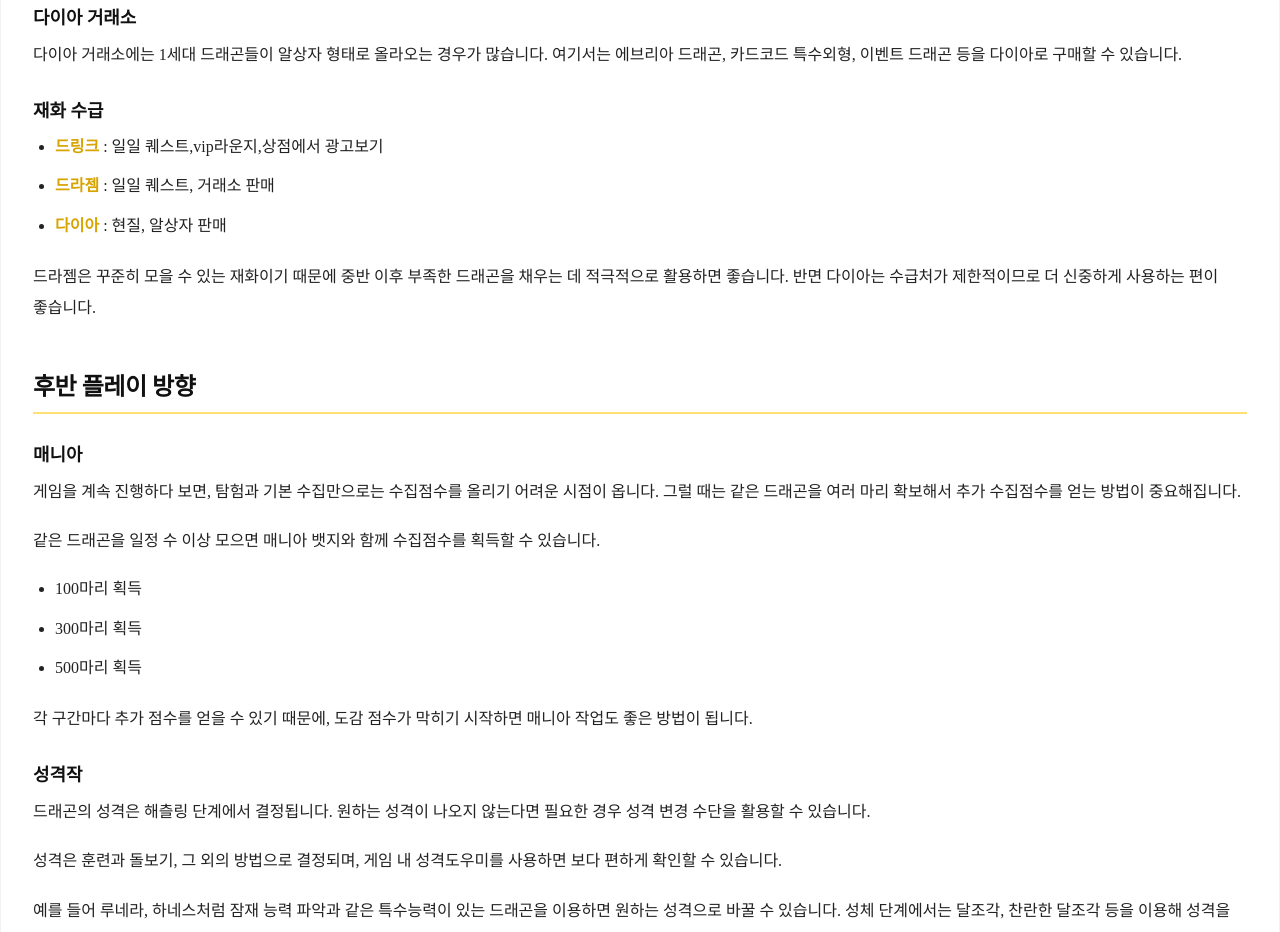
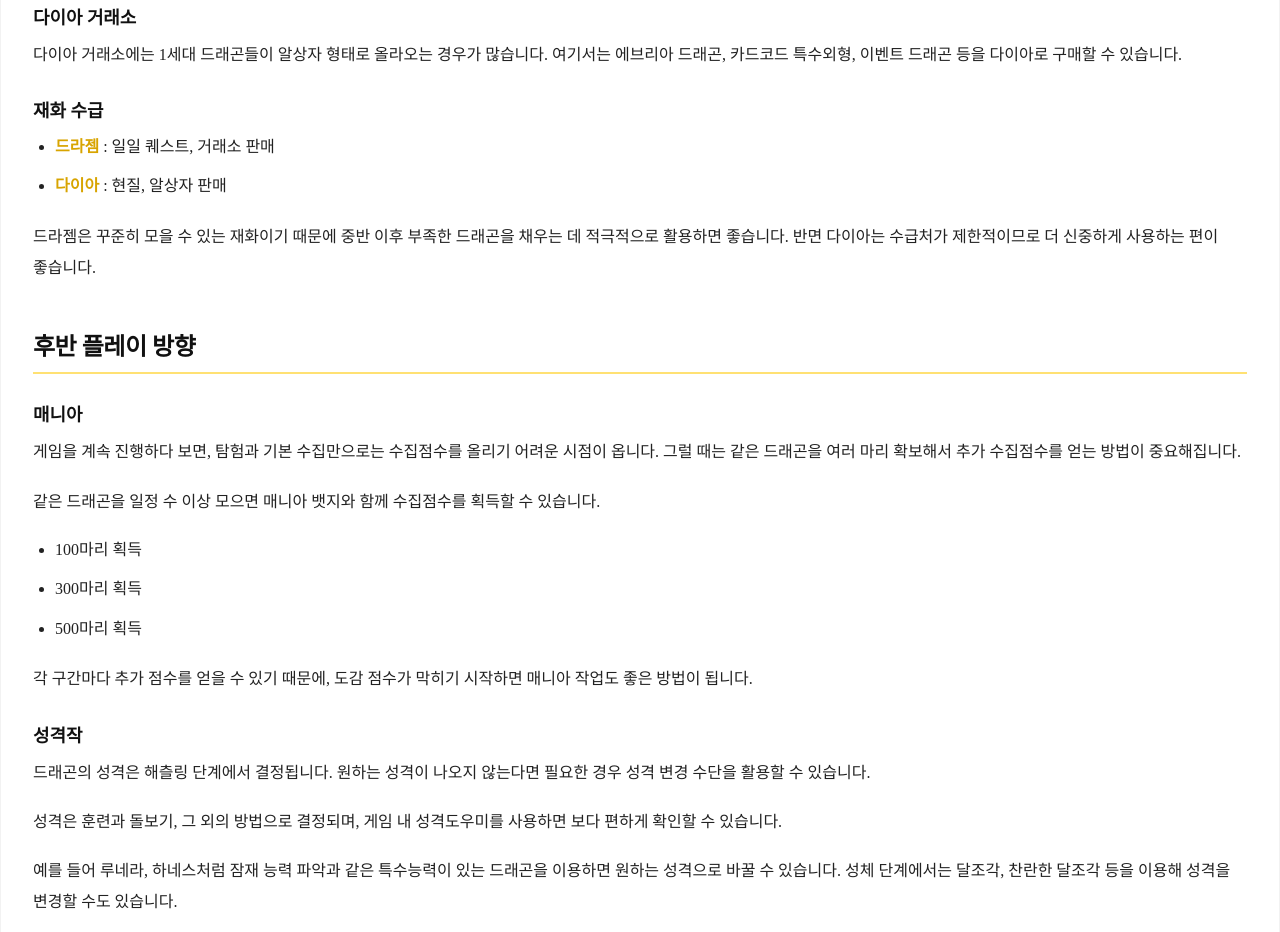
Before and after one commit to rlaxpgus-cpu/dragonvillage-guide, a website: page intro.html in a window 1280 px wide. Shown: the part 2356-3288 px from the top of the page. Drawn offline with Linux system fonts and the light colour scheme.

Commit message:
Remove drink item from resource acquisition list

```diff
--- a/intro.html
+++ b/intro.html
@@ -146,7 +146,6 @@
 
   <h4>재화 수급</h4>
   <ul>
-    <li><strong>드링크</strong> : 일일 퀘스트,vip라운지,상점에서 광고보기</li>
     <li><strong>드라젬</strong> : 일일 퀘스트, 거래소 판매</li>
     <li><strong>다이아</strong> : 현질, 알상자 판매</li>
   </ul>
```
